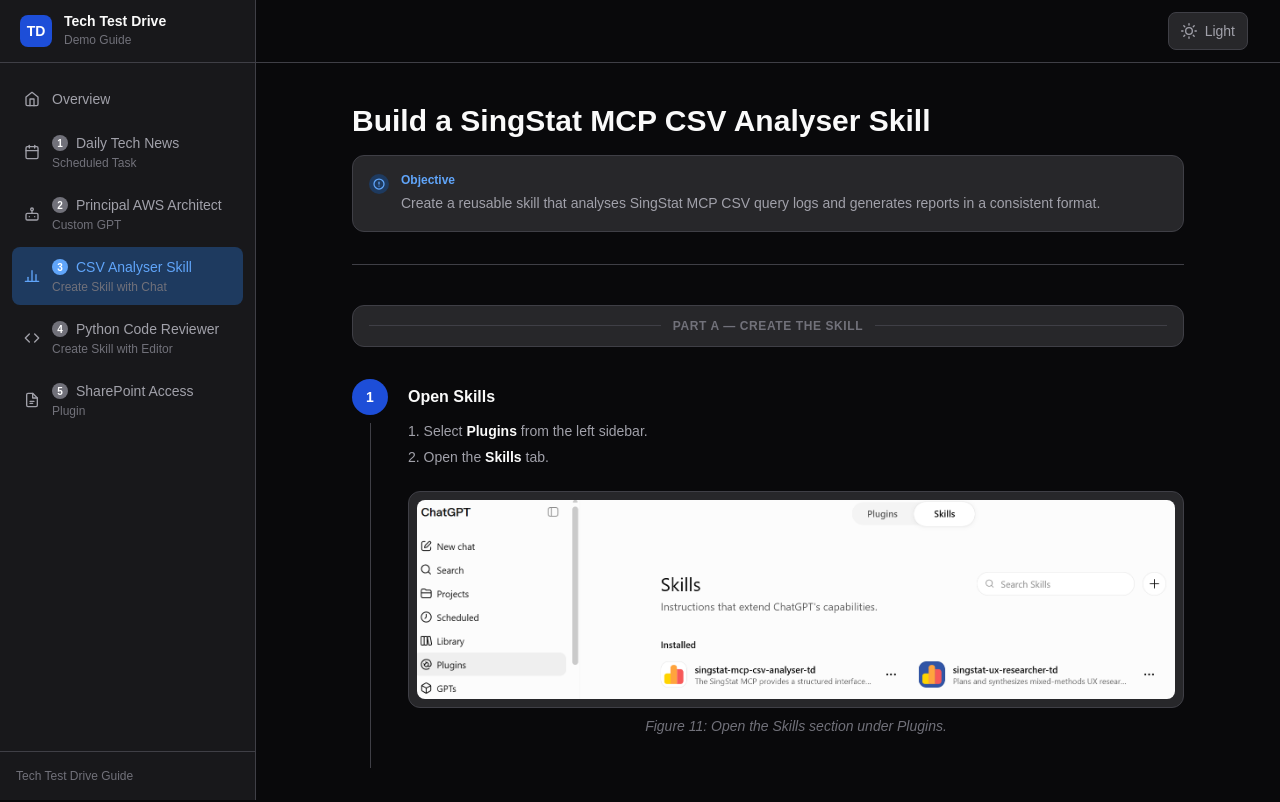
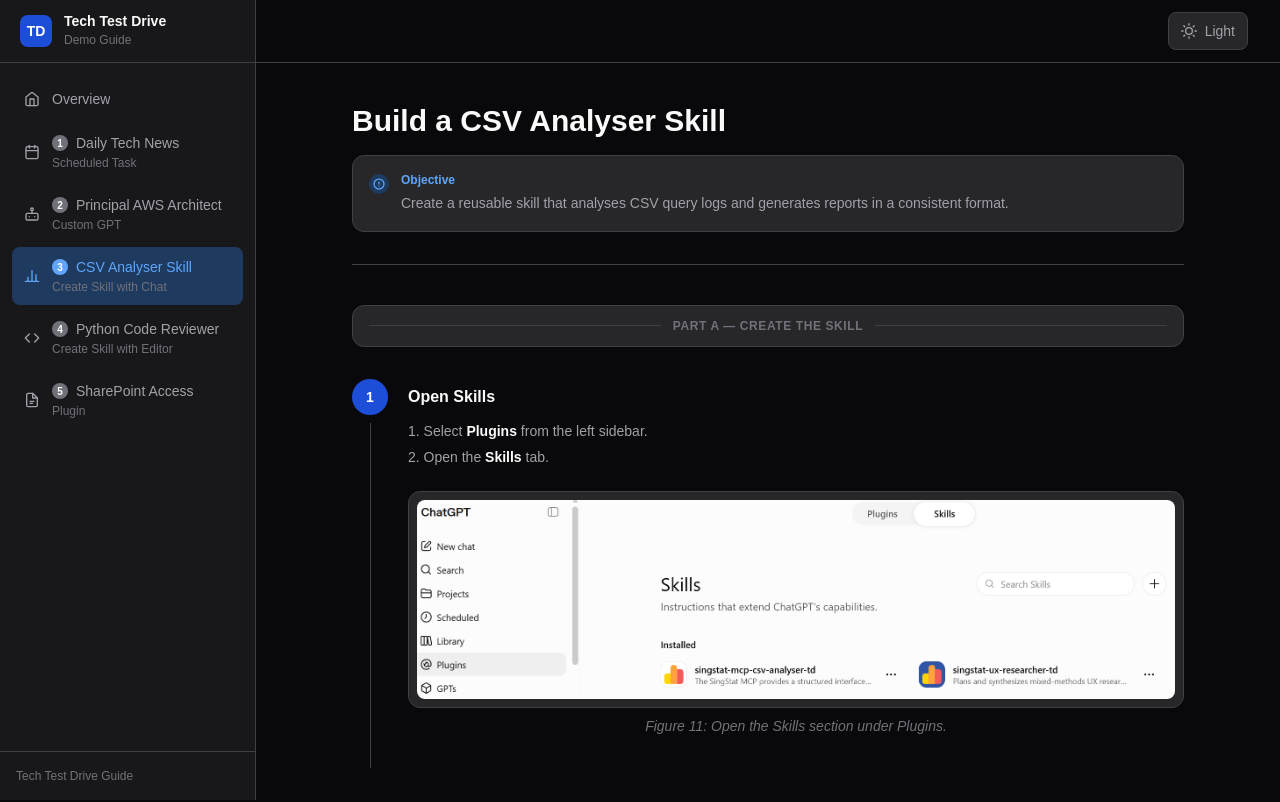
Before and after one commit to lbovboe/tech-drive-guide, a Next.js app: page /tech-drive-guide/csv-analyser in a window 1280 px wide. Shown: the top 802 px of the page. Built offline with nearby package versions, Linux system fonts and the light colour scheme.

Commit message:
Update page.tsx

```diff
--- a/app/csv-analyser/page.tsx
+++ b/app/csv-analyser/page.tsx
@@ -12,8 +12,8 @@
     <div>
       <PageHeader
         tag="3"
-        title="Build a SingStat MCP CSV Analyser Skill"
-        objective="Create a reusable skill that analyses SingStat MCP CSV query logs and generates reports in a consistent format."
+        title="Build a CSV Analyser Skill"
+        objective="Create a reusable skill that analyses CSV query logs and generates reports in a consistent format."
       />
 
       {/* ── Create the skill ─────────────────────────────────── */}
```
